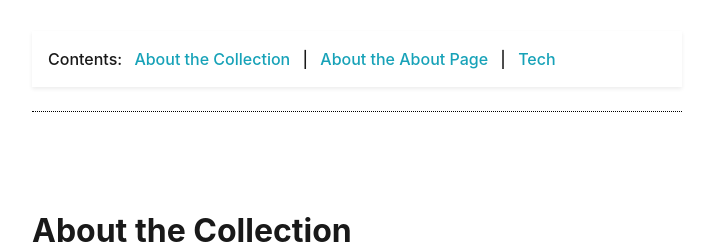
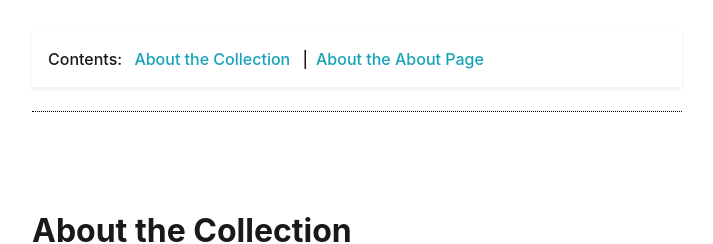
Before and after one commit to thecdil/dramaturgy, a Jekyll site: the page built from pages/about.md, in a window 1280 px wide. Shown: the part 435-679 px from the top of the page, without its empty margins (283-996 px from the left). Built offline with Jekyll 4.4.1, drawn with Linux system fonts in a browser that asks for light colours.

Commit message:
remove unused "tech" from menu

```diff
--- a/_includes/feature/nav-menu.html
+++ b/_includes/feature/nav-menu.html
@@ -13,5 +13,5 @@
 {%- endcomment -%}
 {% assign sections = include.sections | split: ';'%}
 <p class="h6 shadow-sm p-3 about-nav sticky-top bg-white" style="line-height: 1.5em;">
-    Contents: {% for section in sections %}<a class="mx-2" href="#{{ section | slugify }}">{{ section }}</a> | {% endfor %}{% unless page.title == "Home" %}<a class="mx-2" href="#technical">Tech</a>{% endunless %}
+    Contents: {% for section in sections %}<a class="mx-2" href="#{{ section | slugify }}">{{ section }}</a> {% unless forloop.last %}|{% endunless %}{% endfor %}
 </p>
```
